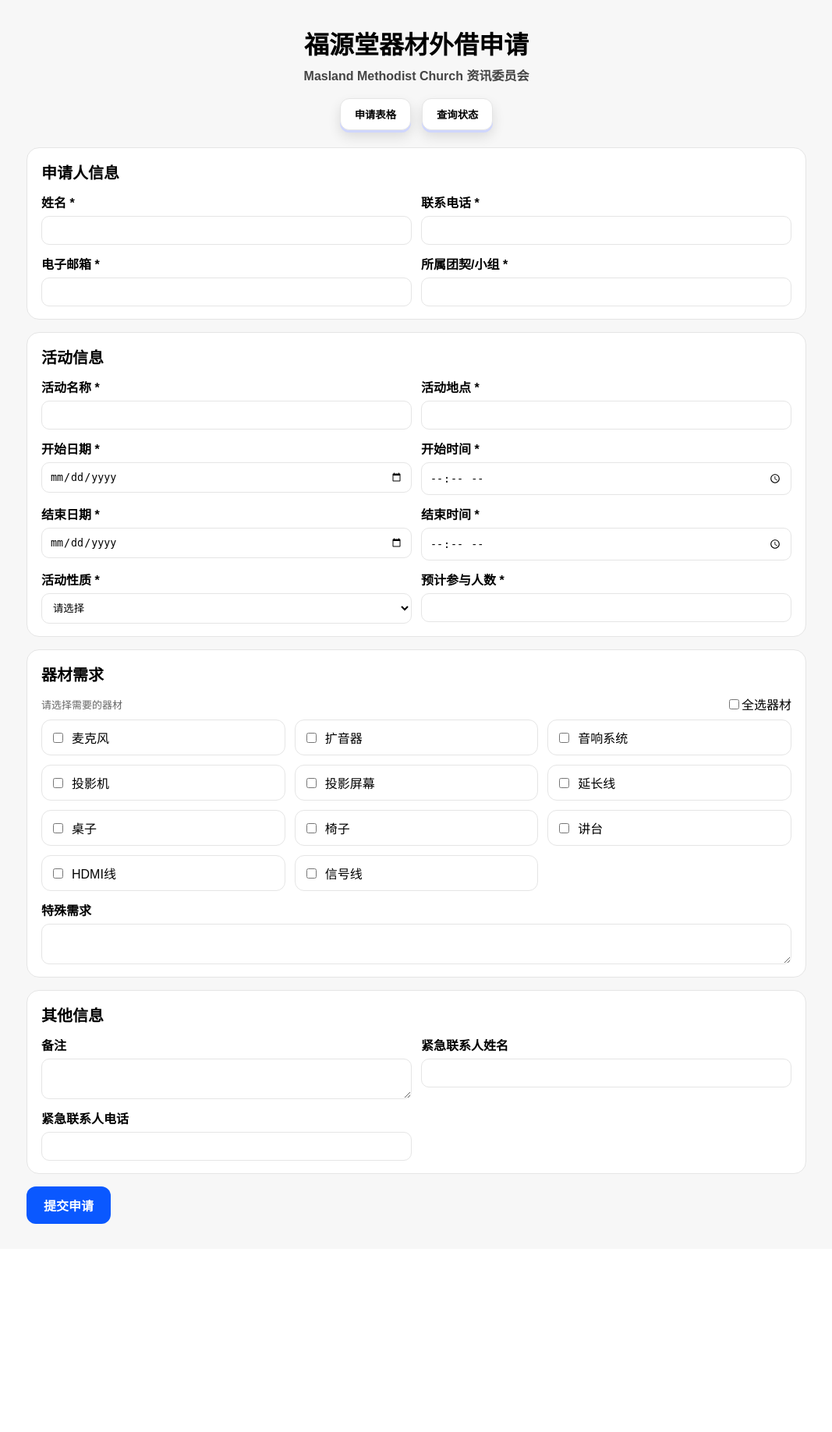
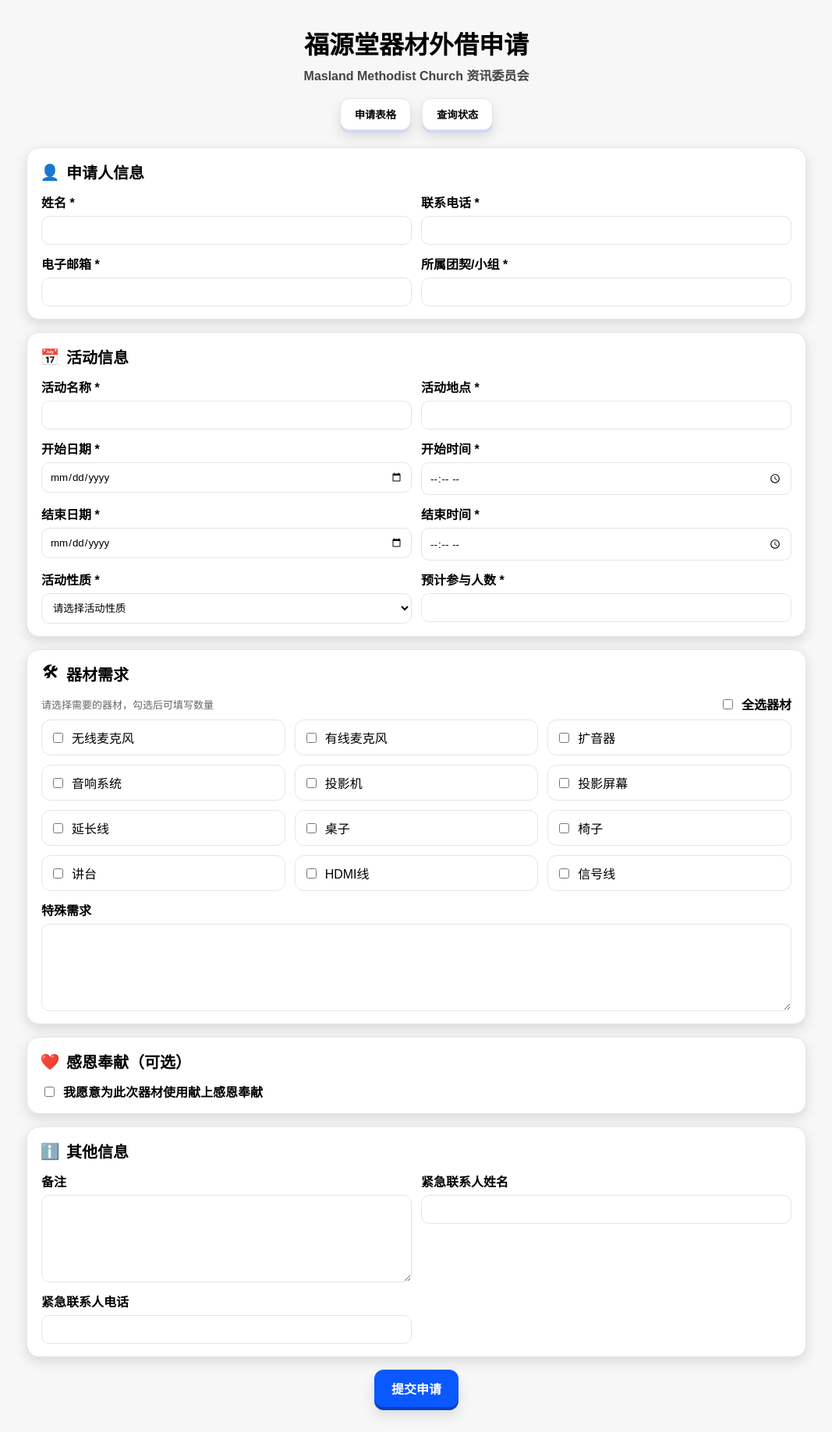
Before and after one commit to xuyue-it/masland, a Flask app: page / in a window 1280 px wide. Shown: the whole page at 78% size, without its empty margins (106-1173 px from the left). Before the commit the page ends 1570 px from the top, so only its background shows below. Run offline with Flask 3, Linux system fonts and the light colour scheme; some libraries are stand-ins or nearby versions.

Commit message:
feat: add wireless/wired mic options and signal cable

```diff
--- a/app.py
+++ b/app.py
@@ -36,11 +36,11 @@ def get_conn():
 
 # ========== 器材清单 ==========
 EQUIP_MAP = {
-    "mic": "麦克风", "amp": "扩音器", "pa": "音响系统",
-    "projector": "投影机", "screen": "投影屏幕",
-    "ext": "延长线", "table": "桌子", "chair": "椅子",
-    "podium": "讲台", "hdmi": "HDMI线", "signal": "信号线"  # ✅ 新增信号线
+    "amp": "扩音器","pa": "音响系统","projector": "投影机","screen": "投影屏幕",
+    "ext": "延长线","table": "桌子","chair": "椅子","podium": "讲台","hdmi": "HDMI线",
+    "signal": "信号线"
 }
+# 注意：麦克风在表单里单独处理（无线/有线）
 
 # ===== 邮件发送 =====
 def send_email(subject, content, to_email):
@@ -128,21 +128,26 @@ def index():
 def submit():
     data = request.form.to_dict(flat=True)
     equip_items = []
+
+    # ✅ 特殊处理：无线麦克风
+    if data.get("equip_mic_wireless") == "on":
+        qty = int(data.get("equip_mic_wireless_qty") or 1)
+        equip_items.append(f"无线麦克风x{qty}")
+
+    # ✅ 特殊处理：有线麦克风
+    if data.get("equip_mic_wired") == "on":
+        qty = int(data.get("equip_mic_wired_qty") or 1)
+        equip_items.append(f"有线麦克风x{qty}")
+
+    # ✅ 其他器材
     for key, cname in EQUIP_MAP.items():
         if data.get(f"equip_{key}") == "on":
-            if key == "mic":  # ✅ 特殊处理麦克风
-                wireless_qty = int(data.get("equip_mic_wireless_qty") or 0)
-                wired_qty = int(data.get("equip_mic_wired_qty") or 0)
-                if wireless_qty > 0:
-                    equip_items.append(f"{cname}(无线)x{wireless_qty}")
-                if wired_qty > 0:
-                    equip_items.append(f"{cname}(有线)x{wired_qty}")
-            else:
-                qty_str = (data.get(f"equip_{key}_qty") or "").strip()
-                try: qty = int(qty_str)
-                except: qty = 0
-                if qty <= 0: qty = 1
-                equip_items.append(f"{cname}x{qty}")
+            qty_str = (data.get(f"equip_{key}_qty") or "").strip()
+            try: qty = int(qty_str)
+            except: qty = 0
+            if qty <= 0: qty = 1
+            equip_items.append(f"{cname}x{qty}")
+
     equipment_str = ", ".join(equip_items)
 
     conn = get_conn(); c = conn.cursor()
@@ -169,8 +174,9 @@ def submit():
                ADMIN_EMAIL)
 
     return """<html><body><h1>提交成功！</h1><p>请返回首页查询审核状态。</p></body></html>"""
+
 # ========================
-# 管理页 + 接口
+# 管理页 + 接口（保持不变）
 # ========================
 @app.route("/admin")
 @login_required
@@ -195,88 +201,8 @@ def api_submission(submission_id):
         "status": row[4] or "待审核", "review_comment": row[5] or ""
     }})
 
-@app.route("/update_status/<int:submission_id>/<string:new_status>", methods=["POST"])
-@login_required
-def update_status(submission_id, new_status):
-    try:
-        data = request.get_json(silent=True) or {}
-        comment = data.get("comment", "")
+# ...（update_status、send_review_email、delete_submission、download 保持和你原本一样）
 
-        conn = get_conn(); c = conn.cursor()
-        c.execute("UPDATE submissions SET status=%s, review_comment=%s WHERE id=%s",
-                  (new_status, comment, submission_id))
-        conn.commit()
-
-        # 取回最新数据
-        c.execute("SELECT name, email, status FROM submissions WHERE id=%s", (submission_id,))
-        row = c.fetchone()
-        conn.close()
-
-        if row and row[1]:  # 邮件通知
-            try:
-                send_email("【审核结果】福源堂器材外借申请",
-                           f"您好 {row[0]}，您的申请已被审核为：{row[2]}\n审核说明：{comment or '无'}",
-                           row[1])
-            except Exception as mail_err:
-                print("⚠️ 审核后通知申请人失败（忽略）：", mail_err)
-
-        return jsonify({"success": True, "submission_id": submission_id,
-                        "name": row[0] if row else "", "status": row[2] if row else new_status})
-    except Exception as e:
-        print("❌ /update_status 出错：", e); print(traceback.format_exc())
-        return jsonify({"success": False, "message": f"服务器错误：{e}"}), 500
-
-@app.route("/send_review_email/<int:submission_id>", methods=["POST"])
-@login_required
-def send_review_email(submission_id):
-    conn = get_conn(); c = conn.cursor()
-    c.execute("SELECT name, email, event_name, status, review_comment FROM submissions WHERE id=%s",
-              (submission_id,))
-    row = c.fetchone(); conn.close()
-    if not row: return jsonify({"success": False, "message": "记录不存在"}), 404
-
-    name, email, event_name, status, review_comment = row
-    if not email: return jsonify({"success": False, "message": "该记录没有填写邮箱，无法发送"}), 400
-
-    ok, err = send_email(f"【审核结果】{event_name or ''}",
-                         f"您好 {name or ''}：\n\n您的申请（活动：{event_name or '-'}) "
-                         f"审核结果为：{status or '待审核'}\n审核说明：{review_comment or '无'}\n\n"
-                         f"如有疑问请回复此邮件联系管理员。",
-                         email)
-    if ok: return jsonify({"success": True, "message": f"已发送到 {email}"})
-    else:  return jsonify({"success": False, "message": f"发送失败：{err}"}), 500
-
-@app.route("/delete_submission/<int:submission_id>", methods=["POST"])
-@login_required
-def delete_submission(submission_id):
-    conn = get_conn(); c = conn.cursor()
-    c.execute("DELETE FROM submissions WHERE id=%s", (submission_id,))
-    affected = c.rowcount
-    conn.commit(); conn.close()
-    return jsonify({"success": True, "submission_id": submission_id, "deleted": affected})
-
-@app.route("/download/<int:submission_id>")
-@login_required
-def download(submission_id):
-    conn = get_conn(); c = conn.cursor()
-    c.execute("SELECT * FROM submissions WHERE id=%s", (submission_id,))
-    submission = c.fetchone(); conn.close()
-    if not submission: return "记录不存在"
-
-    doc = Document(); doc.add_heading('申请表详情', level=1)
-    fields = ["ID","姓名","电话","邮箱","团体名称","活动名称","开始日期","开始时间",
-              "结束日期","结束时间","地点","活动类型","参与人数","器材","特别需求",
-              "捐款","捐款方式","备注","紧急联系人","紧急联系电话","审核状态","审核说明"]
-    for i, field in enumerate(fields):
-        if i < len(submission):
-            doc.add_paragraph(f"{field}: {submission[i]}")
-
-    file_path = f"submission_{submission_id}.docx"; doc.save(file_path)
-    return send_file(file_path, as_attachment=True)
-
-# ========================
-# 🔎 查询状态 API（恢复）
-# ========================
 @app.route("/check_status_api")
 def check_status_api():
     name = request.args.get("name")
--- a/templates/index.html
+++ b/templates/index.html
@@ -5,37 +5,58 @@
   <title>福源堂器材外借申请</title>
   <link rel="stylesheet" href="/static/style.css">
   <style>
-    :root{ --card:#fff; --bd:#e5e5e5; --muted:#666;
-      --primary:#0a58ff; --shadow:rgba(0,0,0,.12);}
+    :root{
+      --card:#fff; --bd:#e5e5e5; --muted:#666;
+      --primary:#0a58ff; --shadow:rgba(0,0,0,.12);
+    }
     body{background:#f7f7f7;color:#000;padding:24px;}
     h1,h2,h3,label,.muted,.tabs button,.nav-title{font-family:"Microsoft YaHei","微软雅黑",sans-serif;}
     h1{font-size:32px;font-weight:900;text-align:center;margin:0 0 6px}
     h3{font-size:16px;text-align:center;margin:0 0 18px;color:#444;font-weight:700}
     .tabs{display:flex;justify-content:center;gap:14px;margin:10px 0 22px}
-    .btn-tab{position:relative; padding:10px 18px; border-radius:12px; border:1px solid var(--bd);
+    .btn-tab{
+      position:relative; padding:10px 18px; border-radius:12px; border:1px solid var(--bd);
       background:#fff; cursor:pointer; font-weight:800;
-      box-shadow:0 3px 0 #cfd6ff, 0 8px 16px var(--shadow);}
-    .btn-tab:hover{transform:translateY(-1px);}
+      box-shadow:0 3px 0 #cfd6ff, 0 8px 16px var(--shadow);
+      transition:transform .08s ease, box-shadow .15s ease;
+    }
+    .btn-tab:hover{transform:translateY(-1px); box-shadow:0 4px 0 #c5ceff,0 10px 18px var(--shadow);}
+    .btn-tab:active{transform:translateY(2px); box-shadow:0 1px 0 #c5ceff,0 4px 10px var(--shadow);}
     form{max-width:1000px;margin:0 auto}
-    .card{background:#fff;border:1px solid var(--bd);border-radius:16px;padding:16px 18px;margin-bottom:16px;}
+    .card{background:#fff;border:1px solid var(--bd);border-radius:16px;padding:16px 18px;margin-bottom:16px;box-shadow:0 6px 16px var(--shadow)}
     .card h2{display:flex;align-items:center;gap:10px;font-size:20px;font-weight:900;margin:0 0 12px}
+    .icon{width:22px;height:22px;display:inline-flex;align-items:center;justify-content:center}
     .grid-2{display:grid;grid-template-columns:1fr 1fr;gap:12px}
     .grid-3{display:grid;grid-template-columns:repeat(3,1fr);gap:10px}
     .row{display:flex;flex-direction:column;gap:6px}
     .row label{font-weight:800}
-    input,select,textarea{padding:10px;border:1px solid var(--bd);border-radius:10px;background:#fff;}
+    input[type="text"],input[type="email"],input[type="tel"],input[type="date"],
+    input[type="time"],input[type="number"],select,textarea{
+      padding:10px;border:1px solid var(--bd);border-radius:10px;background:#fff;outline:none;
+      font-family:inherit;
+    }
+    textarea{resize:vertical;min-height:90px}
     .equip-head{display:flex;align-items:center;justify-content:space-between;margin-bottom:8px}
+    .select-all{display:flex;align-items:center;gap:8px;font-weight:800}
     .equip-grid{display:grid;grid-template-columns:repeat(3,1fr);gap:12px}
-    .equip-item{border:1px solid var(--bd);border-radius:12px;padding:10px;display:flex;flex-direction:column;gap:6px}
+    .equip-item{border:1px solid var(--bd);border-radius:12px;padding:10px;display:flex;align-items:center;justify-content:space-between;background:#fff}
     .equip-left{display:flex;align-items:center;gap:8px}
-    .qty{display:none;flex-direction:column;gap:6px;margin-top:6px}
-    .qty input{width:90px}
+    .qty{display:none;align-items:center;gap:6px}
+    .qty input{width:72px;text-align:center}
     .muted{color:var(--muted);font-size:13px}
-    .btn-submit{padding:12px 22px;border:none;border-radius:12px;background:var(--primary);color:#fff;
-      font-weight:900;font-size:16px;cursor:pointer;}
+    .submit-wrap{text-align:center;margin-top:14px}
+    .btn-submit{
+      padding:12px 22px;border:none;border-radius:12px;background:var(--primary);color:#fff;
+      font-weight:900;font-size:16px;cursor:pointer;
+      box-shadow:0 4px 0 #063fc7, 0 10px 18px var(--shadow);
+      transition:transform .08s ease, box-shadow .15s ease;
+    }
+    .btn-submit:hover{transform:translateY(-1px); box-shadow:0 5px 0 #063fc7,0 12px 20px var(--shadow);}
+    .btn-submit:active{transform:translateY(2px); box-shadow:0 2px 0 #063fc7,0 6px 12px var(--shadow);}
     #statusForm{max-width:520px;margin:0 auto 18px;display:none}
     .status-card{max-width:520px;margin:12px auto 0;padding:12px 14px;border-radius:12px;background:#fff;border:1px solid var(--bd)}
     .status-row{display:flex;justify-content:space-between;margin:6px 0}
+    .badge{display:inline-block;padding:2px 8px;border-radius:999px;border:1px solid var(--bd);font-size:12px}
   </style>
 </head>
 <body>
@@ -47,11 +68,10 @@
     <button class="btn-tab" onclick="toggleStatusForm()">查询状态</button>
   </div>
 
-  <!-- 查询状态 -->
+  <!-- 查询状态表单 -->
   <form id="statusForm" class="card" onsubmit="return false">
-    <h2>查询审核状态</h2>
-    <div class="row"><label for="status_name">姓名 *</label>
-      <input type="text" id="status_name" required></div>
+    <h2><span class="icon">🔍</span>查询审核状态</h2>
+    <div class="row"><label for="status_name">姓名 *</label><input type="text" id="status_name" required></div>
     <div class="submit-wrap"><button class="btn-submit" type="button" onclick="doLookup()">查询</button></div>
     <div id="statusResult" class="status-card" style="display:none;"></div>
   </form>
@@ -60,7 +80,7 @@
   <form action="/submit" method="post" id="mainForm">
     <!-- 申请人信息 -->
     <section class="card">
-      <h2>申请人信息</h2>
+      <h2><span class="icon">👤</span>申请人信息</h2>
       <div class="grid-2">
         <div class="row"><label>姓名 *</label><input type="text" name="name" required></div>
         <div class="row"><label>联系电话 *</label><input type="tel" name="phone" required></div>
@@ -71,7 +91,7 @@
 
     <!-- 活动信息 -->
     <section class="card">
-      <h2>活动信息</h2>
+      <h2><span class="icon">📅</span>活动信息</h2>
       <div class="grid-2">
         <div class="row"><label>活动名称 *</label><input type="text" name="event_name" required></div>
         <div class="row"><label>活动地点 *</label><input type="text" name="location" required></div>
@@ -81,35 +101,47 @@
         <div class="row"><label>结束时间 *</label><input type="time" name="end_time" required></div>
         <div class="row"><label>活动性质 *</label>
           <select name="event_type" required>
-            <option value="">请选择</option>
+            <option value="">请选择活动性质</option>
             <option value="内部">内部</option>
             <option value="外借">外借</option>
-          </select></div>
+          </select>
+        </div>
         <div class="row"><label>预计参与人数 *</label><input type="number" name="participants" min="1" step="1" required></div>
       </div>
     </section>
 
     <!-- 器材需求 -->
     <section class="card">
-      <h2>器材需求</h2>
+      <h2><span class="icon">🛠</span>器材需求</h2>
       <div class="equip-head">
-        <div class="muted">请选择需要的器材</div>
-        <label><input type="checkbox" id="equip_select_all">全选器材</label>
+        <div class="muted">请选择需要的器材，勾选后可填写数量</div>
+        <label class="select-all"><input type="checkbox" id="equip_select_all">全选器材</label>
       </div>
       <div class="equip-grid">
-        <!-- ✅ 麦克风特殊 -->
+        <!-- ✅ 无线麦克风 -->
         <div class="equip-item">
           <div class="equip-left">
-            <input type="checkbox" id="equip_mic" name="equip_mic">
-            <label for="equip_mic">麦克风</label>
+            <input type="checkbox" id="equip_mic_wireless" name="equip_mic_wireless">
+            <label for="equip_mic_wireless">无线麦克风</label>
           </div>
-          <div class="qty" id="qty_mic">
-            <div class="row"><label>无线数量</label><input type="number" name="equip_mic_wireless_qty" min="0" step="1" value="0"></div>
-            <div class="row"><label>有线数量</label><input type="number" name="equip_mic_wired_qty" min="0" step="1" value="0"></div>
+          <div class="qty" id="qty_mic_wireless">
+            <span class="muted">数量</span>
+            <input type="number" name="equip_mic_wireless_qty" min="1" step="1" value="1">
           </div>
         </div>
-        <!-- ✅ 其他器材（含信号线） -->
-        {% for key, cname in equip_map.items() if key != "mic" %}
+        <!-- ✅ 有线麦克风 -->
+        <div class="equip-item">
+          <div class="equip-left">
+            <input type="checkbox" id="equip_mic_wired" name="equip_mic_wired">
+            <label for="equip_mic_wired">有线麦克风</label>
+          </div>
+          <div class="qty" id="qty_mic_wired">
+            <span class="muted">数量</span>
+            <input type="number" name="equip_mic_wired_qty" min="1" step="1" value="1">
+          </div>
+        </div>
+        <!-- ✅ 其他器材（从 equip_map 渲染） -->
+        {% for key, cname in equip_map.items() %}
         <div class="equip-item">
           <div class="equip-left">
             <input type="checkbox" id="equip_{{key}}" name="equip_{{key}}">
@@ -125,23 +157,91 @@
       <div class="row" style="margin-top:12px"><label>特殊需求</label><textarea name="special_request"></textarea></div>
     </section>
 
-    <!-- 备注+紧急联系人 -->
+    <!-- 感恩奉献 -->
     <section class="card">
-      <h2>其他信息</h2>
-      <div class="grid-2">
-        <div class="row"><label>备注</label><textarea name="remarks"></textarea></div>
-        <div class="row"><label>紧急联系人姓名</label><input type="text" name="emergency_name"></div>
-        <div class="row"><label>紧急联系人电话</label><input type="text" name="emergency_phone"></div>
+      <h2><span class="icon">❤️</span>感恩奉献（可选）</h2>
+      <label style="display:flex;align-items:center;gap:8px;font-weight:800">
+        <input type="checkbox" id="donation_consent" name="donation_consent">我愿意为此次器材使用献上感恩奉献
+      </label>
+      <div class="grid-3" id="donation_block" style="margin-top:10px;display:none">
+        <div class="row"><label>奉献金额（RM） *</label><input type="number" id="donation_amount" name="donation_amount" min="1" step="1"></div>
+        <div class="row"><label>奉献方式 *</label>
+          <select id="donation_method" name="donation_method">
+            <option value="">-- 请选择 --</option>
+            <option value="现金">现金</option>
+            <option value="银行转账">银行转账</option>
+          </select>
+        </div>
+        <div class="row"><span class="muted">（未勾选上方复选框则无需填写）</span></div>
       </div>
     </section>
 
+    <!-- 其他信息 -->
+    <section class="card">
+      <h2><span class="icon">ℹ️</span>其他信息</h2>
+      <div class="grid-2">
+        <div class="row"><label>备注</label><textarea name="remarks"></textarea></div>
+        <div class="row"><label>紧急联系人姓名</label><input type="text" name="emergency_name" id="emergency_name"></div>
+        <div class="row"><label>紧急联系人电话</label><input type="text" name="emergency_phone" id="emergency_phone"></div>
+      </div>
+    </section>
     <div class="submit-wrap"><button class="btn-submit" type="submit">提交申请</button></div>
   </form>
 
 <script>
-function toggleStatusForm(){const f=document.getElementById('statusForm');f.style.display=(f.style.display==='none'||!f.style.display)?'block':'none';}
-async function doLookup(){const name=(document.getElementById('status_name').value||'').trim();const box=document.getElementById('statusResult');if(!name){box.style.display='block';box.textContent='请输入姓名';return;}box.style.display='block';box.textContent='查询中...';try{const res=await fetch(`/check_status_api?name=${encodeURIComponent(name)}`);const data=await res.json();if(!data||!data.status){box.textContent='服务器返回异常';return;}if(data.status==='not_found'){box.textContent=`未找到【${name}】的申请记录。`;return;}const s=data.data.review_status||'';box.innerHTML=`<div class="status-row"><span>姓名</span><b>${data.data.name}</b></div><div class="status-row"><span>活动名称</span><b>${data.data.event_name||'-'}</b></div><div class="status-row"><span>审核状态</span><span>${s}</span></div><div class="status-row"><span>审核说明</span><b>${data.data.review_comment||'无'}</b></div>`;}catch(e){box.textContent='网络异常';}}
-(function initEquip(){const ids={{ equip_map.keys()|list|tojson }};const allBox=document.getElementById('equip_select_all');function syncOne(k){const cb=document.getElementById(`equip_${k}`);const box=document.getElementById(`qty_${k}`);const qty=document.querySelector(`input[name="equip_${k}_qty"]`);if(!cb||!box)return;if(cb.checked){box.style.display='flex';if(qty) qty.required=true;}else{box.style.display='none';if(qty) qty.required=false;}}ids.forEach(k=>{const cb=document.getElementById(`equip_${k}`);if(cb){cb.addEventListener('change',()=>syncOne(k));syncOne(k);}});if(allBox){allBox.addEventListener('change',()=>{const on=allBox.checked;ids.forEach(k=>{const cb=document.getElementById(`equip_${k}`);if(cb){cb.checked=on;syncOne(k);}});});}})();
+function toggleStatusForm(){
+  const f=document.getElementById('statusForm');
+  f.style.display=(f.style.display==='none'||!f.style.display)?'block':'none';
+}
+async function doLookup(){
+  const name=(document.getElementById('status_name').value||'').trim();
+  const box=document.getElementById('statusResult');
+  if(!name){ box.style.display='block'; box.textContent='请输入姓名'; return; }
+  box.style.display='block'; box.textContent='查询中...';
+  try{
+    const res=await fetch(`/check_status_api?name=${encodeURIComponent(name)}`);
+    const data=await res.json();
+    if(!data||!data.status){ box.textContent='服务器返回异常'; return; }
+    if(data.status==='not_found'){ box.textContent=`未找到【${name}】的申请记录。`; return;}
+    if(data.status==='error'){ box.textContent=data.message||'查询出错'; return;}
+    const s=data.data.review_status||'';
+    box.innerHTML=
+      `<div class="status-row"><span class="muted">姓名</span><b>${data.data.name}</b></div>
+       <div class="status-row"><span class="muted">活动名称</span><b>${data.data.event_name||'-'}</b></div>
+       <div class="status-row"><span class="muted">审核状态</span><span class="badge">${s}</span></div>
+       <div class="status-row"><span class="muted">审核说明</span><b>${data.data.review_comment||'无'}</b></div>`;
+  }catch(e){ box.textContent='网络或服务器异常'; }
+}
+(function initEquip(){
+  const ids=["mic_wireless","mic_wired", ...{{ equip_map.keys()|list|tojson }}];
+  const allBox=document.getElementById('equip_select_all');
+  function syncOne(k){
+    const cb=document.getElementById(`equip_${k}`);
+    const box=document.getElementById(`qty_${k}`);
+    const qty=document.querySelector(`input[name="equip_${k}_qty"]`);
+    if(!cb||!box||!qty) return;
+    if(cb.checked){ box.style.display='flex'; qty.required=true; if(!qty.value) qty.value=1;}
+    else{ box.style.display='none'; qty.required=false; }
+  }
+  ids.forEach(k=>{const cb=document.getElementById(`equip_${k}`);if(cb){cb.addEventListener('change',()=>syncOne(k));syncOne(k);}});
+  if(allBox){allBox.addEventListener('change',()=>{const on=allBox.checked;ids.forEach(k=>{const cb=document.getElementById(`equip_${k}`);if(cb){cb.checked=on;syncOne(k);}});});}
+})();
+(function initDonation(){
+  const consent=document.getElementById('donation_consent');
+  const block=document.getElementById('donation_block');
+  const amount=document.getElementById('donation_amount');
+  const method=document.getElementById('donation_method');
+  const sync=()=>{const on=consent.checked;block.style.display=on?'grid':'none';amount.required=on;method.required=on;if(!on){amount.value='';method.value='';}};
+  consent.addEventListener('change',sync); sync();
+})();
+document.getElementById('mainForm').addEventListener('submit',function(e){
+  const name=(this.querySelector('input[name="name"]').value||'').trim();
+  const phone=(this.querySelector('input[name="phone"]').value||'').trim();
+  const en=(document.getElementById('emergency_name').value||'').trim();
+  const ep=(document.getElementById('emergency_phone').value||'').trim();
+  if(en&&en===name){ e.preventDefault(); alert("⚠️ 紧急联系人姓名要与申请人姓名不一致"); }
+  else if(ep&&ep===phone){ e.preventDefault(); alert("⚠️ 紧急联系人电话要与申请人联系电话不一致"); }
+});
 </script>
 </body>
 </html>
```
